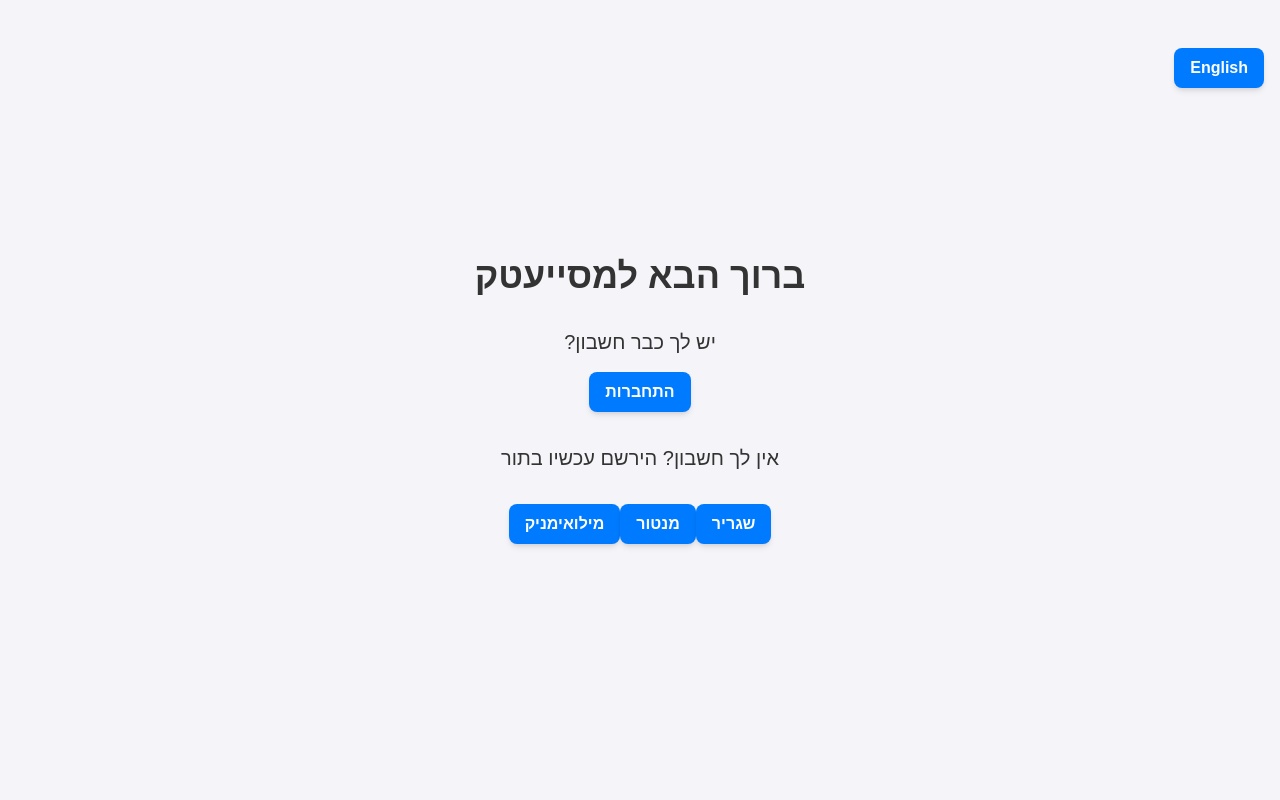
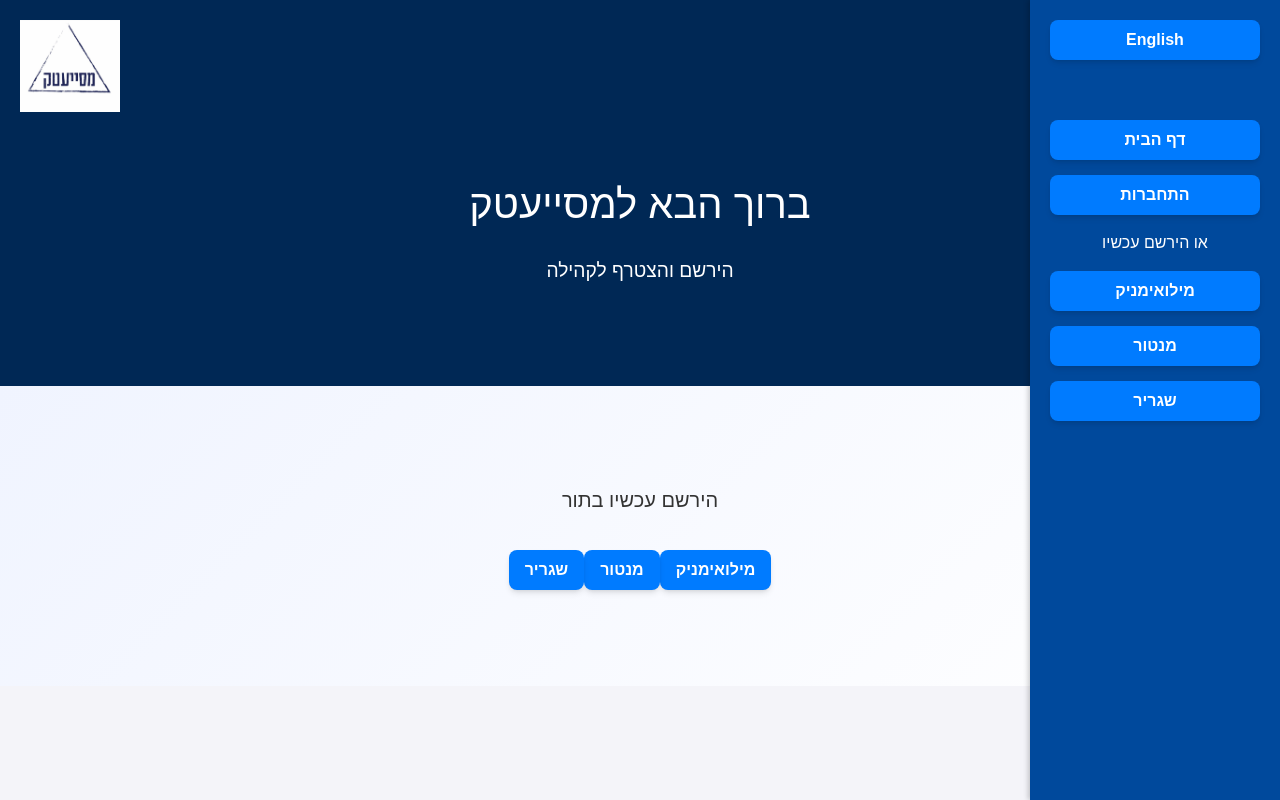
Before and after one commit to yehuda121/mesayaatech-frontend, a Next.js app: page /register in a window 1280 px wide. Built offline with nearby package versions, Linux system fonts and the light colour scheme.

Commit message:
Add consistent sidebar, logo, and hero section to Register page. Match LandingPage design and maintain language switcher and tooltips.

```diff
--- a/src/app/LandingPage.css
+++ b/src/app/LandingPage.css
@@ -86,7 +86,7 @@ html, body {
   gap: 15px;
   transition: transform 0.3s ease-in-out;
   z-index: 2000;
-  transform: translateX(0); /* תמיד פתוח במסך גדול */
+  transform: translateX(0);
 }
 
 /* Hero Section */
@@ -185,3 +185,6 @@ html, body {
     transform: translateX(0);
   }
 }
+.divider {
+  height: 30px; /* רווח אנכי */
+}
--- a/src/app/LandingPage.js
+++ b/src/app/LandingPage.js
@@ -60,10 +60,11 @@ export default function LandingPage() {
 
           <div className={`sidebar ${menuOpen ? 'open' : 'closed'}`} ref={menuRef}>
             <Button text={language === "he" ? "English" : "🇮🇱 עברית"} onClick={() => { setMenuOpen(false); handleToggleLanguage(); }} />
+            <div className="divider"></div> {/* קו הפרדה קטן */}
             <Button text={language === "he" ? "הרשמה" : "Sign Up"} onClick={() => { setMenuOpen(false); router.push("/register"); }} />
             <Button text={language === "he" ? "התחברות עם חשבון קיים" : "Login"} onClick={() => { setMenuOpen(false); window.location.href = "#login"; }} />
-            <Button text="כניסה לדף הבית של מנטור (זמני)" onClick={() => { setMenuOpen(false); router.push("/pages/mentor/MentorHomePage"); }} />
-            <Button text="HomePageReserve" onClick={() => { setMenuOpen(false); router.push("/pages/reserve/ReserveHomePage"); }} />
+            <Button text={language === "he" ? "דף בית מנטור" : "Mentor homePage"} onClick={() => { setMenuOpen(false); router.push("/pages/mentor/MentorHomePage"); }} />
+            <Button text={language === "he" ? "דף בית מילואימניק" : "Reserve homePage"} onClick={() => { setMenuOpen(false); router.push("/pages/reserve/ReserveHomePage"); }} />
             <Button text={language === "he" ? "מנהל" : "admin"} onClick={() => { setMenuOpen(false); router.push("/admin"); }} />
             <Button text={language === "he" ? "אירועים" : "events"} onClick={() => { setMenuOpen(false); router.push("/events"); }} />
           </div>
--- a/src/app/register/page.jsx
+++ b/src/app/register/page.jsx
@@ -1,5 +1,6 @@
-"use client";
-import { useEffect, useState } from "react";
+'use client';
+
+import { useEffect, useState, useRef } from "react";
 import { useRouter } from "next/navigation";
 import "../LandingPage.css";
 import Button from "../../components/Button";
@@ -7,12 +8,28 @@ import { getLanguage, toggleLanguage } from "../language";
 
 export default function RegisterPage() {
   const [language, setLanguage] = useState(getLanguage());
+  const [menuOpen, setMenuOpen] = useState(false);
   const router = useRouter();
+  const menuRef = useRef(null);
+
+  useEffect(() => {
+    const handleClickOutside = (event) => {
+      if (menuRef.current && !menuRef.current.contains(event.target)) {
+        setMenuOpen(false);
+      }
+    };
+    document.addEventListener("mousedown", handleClickOutside);
+    return () => {
+      document.removeEventListener("mousedown", handleClickOutside);
+    };
+  }, []);
 
   const handleToggleLanguage = () => {
     const newLang = toggleLanguage();
     setLanguage(newLang);
   };
+
+  const toggleMenu = () => setMenuOpen(!menuOpen);
 
   useEffect(() => {
     setLanguage(getLanguage());
@@ -36,10 +53,49 @@ export default function RegisterPage() {
   const getTooltip = (type) => tooltips[type][language];
 
   return (
-    <div className="flex flex-col items-center justify-center min-h-screen p-8 space-y-8">
-      <h1 className="text-4xl font-bold">
-        {language === "he" ? "ברוך הבא למסייעטק" : "Welcome to Mesayaatech"}
-      </h1>
+    <div>
+      <header className="header">
+        <nav className="navbar">
+          <div className="logo">
+            <img src="/logo.png" alt="Logo" className="logo-image" />
+          </div>
+
+          <div className="menu-icons">
+            {!menuOpen && (
+              <div className="menu-icon" onClick={toggleMenu}>
+                ☰
+              </div>
+            )}
+            {menuOpen && (
+              <div className="close-icon" onClick={toggleMenu}>
+                ✖
+              </div>
+            )}
+          </div>
+
+          <div className={`sidebar ${menuOpen ? 'open' : 'closed'}`} ref={menuRef}>
+            <Button text={language === "he" ? "English" : "🇮🇱 עברית"} onClick={() => { setMenuOpen(false); handleToggleLanguage(); }} />
+            <div className="divider"></div>
+            <Button text={language === "he" ? "דף הבית" : "Home"} onClick={() => { setMenuOpen(false); router.push("/"); }} />
+            <Button text={language === "he" ? "התחברות" : "Login"} onClick={() => { setMenuOpen(false); router.push("/login"); }} />
+            <div>{language === "he" ? "או הירשם עכשיו" : "Register now"}</div>
+            <Button text={language === "he" ? "מילואימניק" : "reserve"} onClick={() => { setMenuOpen(false); router.push("/register/reserve"); }} />
+            <Button text={language === "he" ? "מנטור" : "mentor"} onClick={() => { setMenuOpen(false); router.push("/register/mentor"); }} />
+            <Button text={language === "he" ? "שגריר" : "Ambassador"} onClick={() => { setMenuOpen(false); router.push("/register/ambassador"); }} />
+          </div>
+        </nav>
+
+        <div className="hero">
+          <h1>{language === "he" ? "ברוך הבא למסייעטק" : "Welcome to Mesayaatech"}</h1>
+          <p>{language === "he" ? "הירשם והצטרף לקהילה" : "Register and join the community"}</p>
+        </div>
+      </header>
+
+      <section className="aboutSection" id="registerForm">
+        <div className="flex flex-col items-center justify-center p-8 space-y-8">
+          {/* <h2 className="text-3xl font-bold">
+            {language === "he" ? "התחבר או הירשם" : "Login or Register"}
+          </h2>
 
           <div className="space-y-4 text-center">
             <p className="text-xl">
@@ -49,11 +105,11 @@ export default function RegisterPage() {
               text={language === "he" ? "התחברות" : "Login"}
               onClick={() => router.push("/login")}
             />
-      </div>
+          </div> */}
 
           <div className="space-y-4 text-center">
             <p className="text-xl">
-          {language === "he" ? "אין לך חשבון? הירשם עכשיו בתור" : "Don't have an account? Register as"}
+              {language === "he" ? "הירשם עכשיו בתור" : "Register as"}
             </p>
 
             <div className="space-y-4">
@@ -62,8 +118,8 @@ export default function RegisterPage() {
                   <span className="tooltip-text">{getTooltip(type)}</span>
                   <Button
                     text={
-                  language === "he" ?
-                  type === "reserve" ? "מילואימניק":
+                      language === "he"
+                        ? type === "reserve" ? "מילואימניק" :
                           type === "mentor" ? "מנטור" : "שגריר"
                         : type === "reserve" ? "Reservist" :
                           type === "mentor" ? "Mentor" : "Ambassador"
@@ -74,13 +130,8 @@ export default function RegisterPage() {
               ))}
             </div>
           </div>
-
-      <div className="absolute top-4 right-4">
-        <Button
-          text={language === "he" ? "English" : "עברית 🇮🇱"}
-          onClick={handleToggleLanguage}
-        />
         </div>
+      </section>
     </div>
   );
 }
```
Lines whose indentation alone changed are shown as unchanged.
